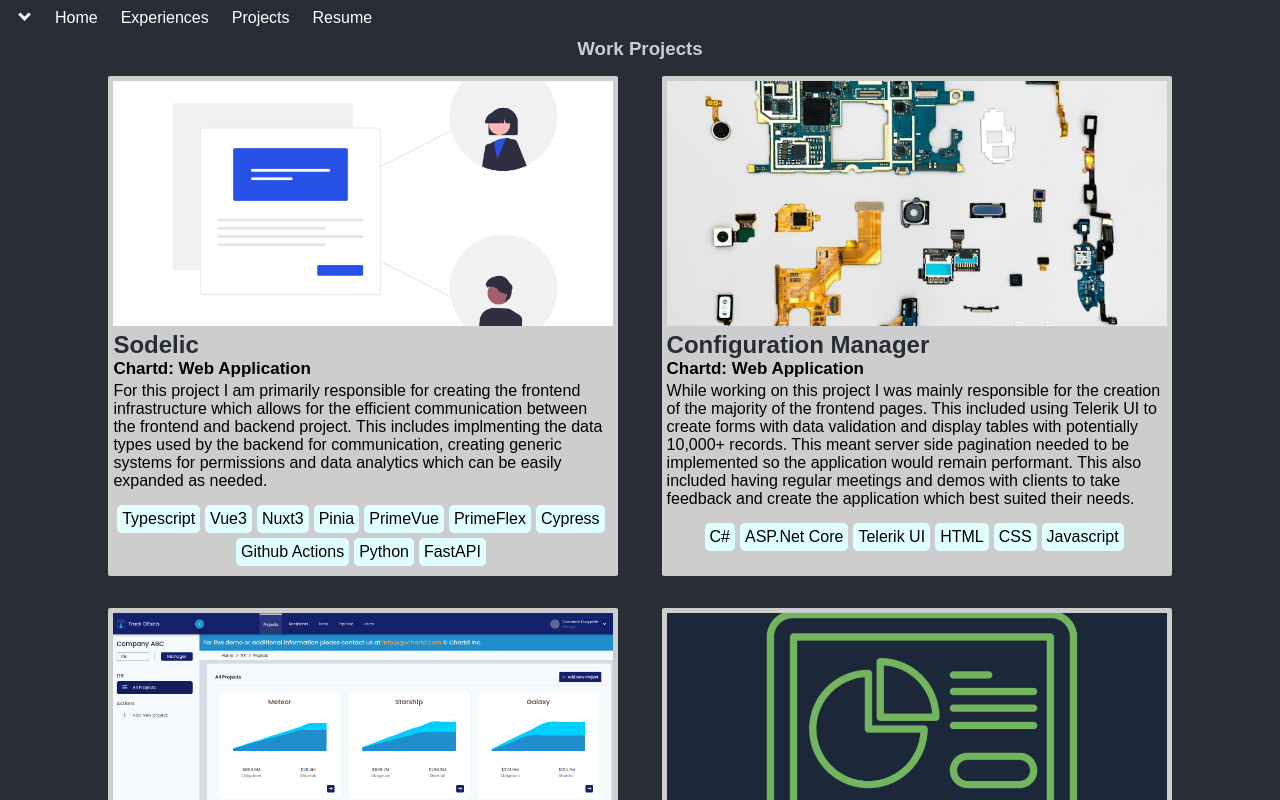
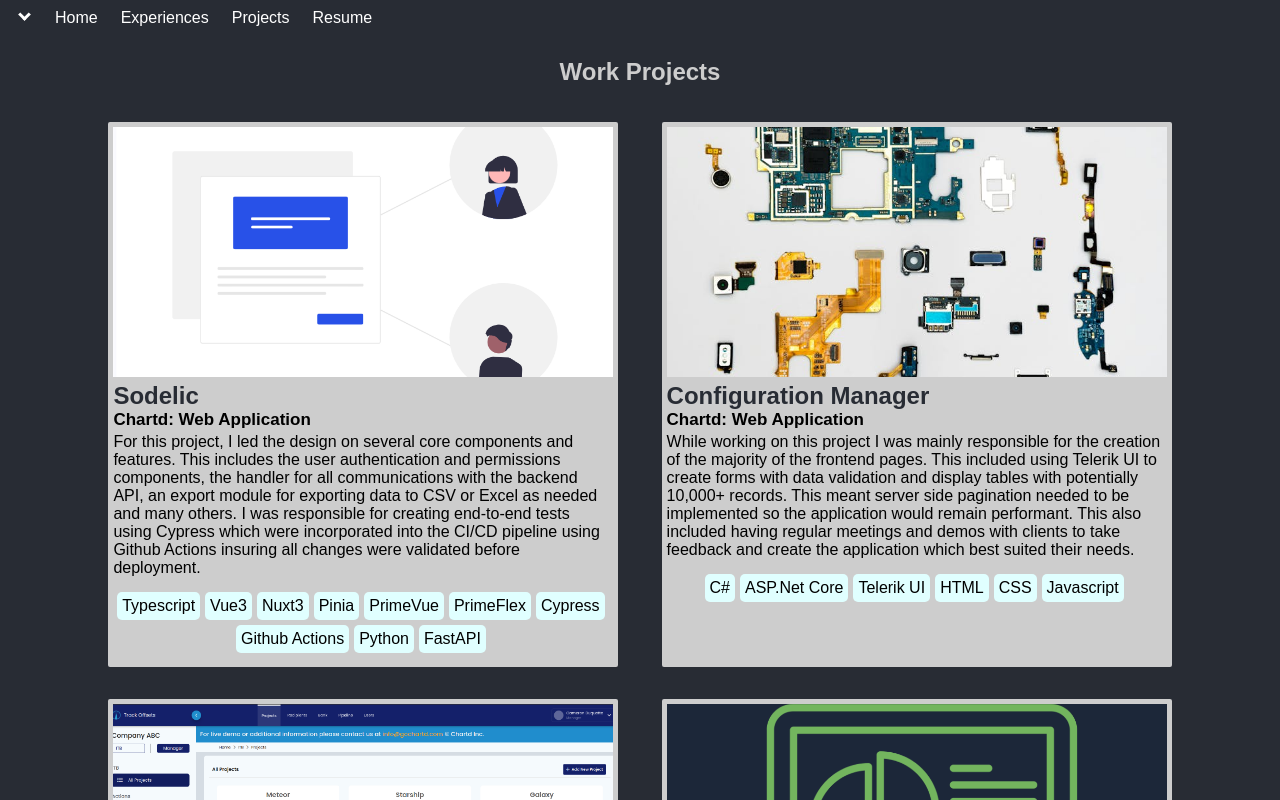
Before and after one commit to IainMcilveen/portfolio-v4, a Nuxt app: page /projects in a window 1280 px wide. Built offline with nearby package versions, Linux system fonts and the light colour scheme.

Commit message:
improvements

```diff
--- a/components/Project.vue
+++ b/components/Project.vue
@@ -8,16 +8,37 @@
     desc?: string;
     text: string;
     skills: string[];
+    big?: boolean;
 }
 
-defineProps<{
+const props = defineProps<{
     project: ProjectData;
 }>();
+
+const height = computed(() => {
+    if (props.project.big) {
+        return "535px";
+    } else {
+        return "450px";
+    }
+});
+
+const hoverHeight = computed(() => {
+    if (props.project.big) {
+        return "540px";
+    } else {
+        return "455px";
+    }
+});
 </script>
 
 <template>
     <div class="Project-Box">
-    <LinkableImage :img="project.img" :url="project.url ?? ''" />
+        <LinkableImage
+            :img="project.img"
+            :url="project.url ?? ''"
+            height="250px"
+        />
         <div class="Project-Title">
             <a v-if="project.url !== ''" :href="project.url"
                 ><h4>{{ project.title }}</h4></a
@@ -45,7 +66,7 @@
     transition: 300ms ease all;
 
     width: 500px;
-  height: 490px;
+    height: v-bind("height");
 
     background-color: $bgLight;
     border-radius: 2px;
@@ -104,7 +125,7 @@
 
 .Project-Box:hover {
     width: 505px;
-  height: 495px;
+    height: v-bind("hoverHeight");
     box-shadow: 0 5px 5px $bgMid;
 }
 
--- a/pages/experiences.vue
+++ b/pages/experiences.vue
@@ -13,7 +13,7 @@
         title: "Full Stack Developer",
         desc: "Chartd",
         time: "May 2023 - May 2025",
-    text: "As a Full Stack Developer I was responsible for working on a variety of a different project and technology stacks. I gained experience working with Typescript, SCSS, Vue 3, Nuxt 3, Cypress, FastAPI, ASP NET core with Blazor and MVC, Telerik UI,  SQL server, MongoDB and Github Actions for automated testing and deployment.",
+        text: "As a Full Stack Developer I contributed to a range of internal and client-facing projects, regularly meeting with clients to demo progress, gather feedback, and iteratively refine solutions to meet their requirements. I gained experience working with Typescript, SCSS, Vue 3, Nuxt 3, Cypress, FastAPI, ASP NET core with Blazor and MVC, Telerik UI,  SQL server, MongoDB and Github Actions for automated testing and deployment.",
         img: chartdimg,
         url: "https://gochartd.com/",
     },
@@ -21,7 +21,7 @@
         title: "Jr. Ocean Programmer",
         desc: "Pisces Research Project Management Inc.",
         time: "May 2022 - August 2022",
-    text: "As a Jr Ocean Programmer was responsible for doing full-stack web development in Django and Vue.js to make improvements and add a variety of new features to their internal reporting software. This included making use of Chart.js to create a dashboard which would visualize many different statistics based on responses to forms from users of the application.",
+        text: "As a Jr Ocean Programmer I was responsible for doing full-stack web development in Django and Vue.js to make improvements and add a variety of new features to their internal tools. This included making use of Chart.js to create a dashboard which would visualize many different statistics based on responses to forms from users of the application.",
         img: imgsesimg,
         url: "https://piscesrpm.com/",
     },
@@ -37,7 +37,7 @@
         title: "Junior Cloud Engineer",
         desc: "Innovapost",
         time: "May 2021 - August 2021",
-    text: "As a Junior Cloud Engineer I wrote scripts to automate and complete tasks in Azure, these tasks included creating several scripts which comprised the backup infrastructure which is used to backup and restore all of the resources in Azure in the event of an emergency. I also was responsible for creating visualizations in PowerBi regarding the security of the resources in Azure.",
+        text: "As a Junior Cloud Engineer I wrote scripts to automate and complete tasks in Azure, these tasks included creating several scripts which comprised the backup infrastructure which is used to backup and restore all of the resources and their configurations in Azure Resource Manager in the event of an emergency. I also was responsible for creating visualizations in PowerBi regarding the security of the resources in Azure.",
         img: innovaimg,
         url: "https://innovapost.com/",
     },
--- a/pages/index.vue
+++ b/pages/index.vue
@@ -11,14 +11,15 @@
                     <h1>Iain Mcilveen</h1>
                     <hr />
                     <p>
-            Hello there! I am a software developer based out of Halifax, Canada.
-            I have 4+ years experience working in various development roles and
-            have a Computer Science degree from
+                        Hello there! I am a software developer based out of
+                        Halifax, Canada. I have 3+ years experience working in
+                        various development roles and have a Computer Science
+                        degree from
                         <a href="https://carleton.ca/">Carleton University.</a>
                     </p>
                     <p>
-            I am passionate about all things computer science and enjoy learning
-            new things.
+                        I am passionate about all things computer science and
+                        enjoy learning new things.
                     </p>
                 </div>
                 <div class="resume">
@@ -27,7 +28,8 @@
                         >Resume</a
                     >
                     <a href="https://github.com/IainMcilveen">GitHub</a>
-          <a href="https://www.linkedin.com/in/iain-mcilveen-64b14a185/"
+                    <a
+                        href="https://www.linkedin.com/in/iain-mcilveen-64b14a185/"
                         >Linkedin</a
                     >
                     <a href="mailto:IainMcilveen@outlook.com">Email</a>
--- a/pages/projects.vue
+++ b/pages/projects.vue
@@ -20,7 +20,7 @@
         img: sodelic,
         title: "Sodelic",
         desc: "Chartd: Web Application",
-    text: "For this project I am primarily responsible for creating the frontend infrastructure which allows for the efficient communication between the frontend and backend project. This includes implmenting the data types used by the backend for communication, creating generic systems for permissions and data analytics which can be easily expanded as needed.",
+        text: "For this project, I led the design on several core components and features. This includes the user authentication and permissions components, the handler for all communications with the backend API, an export module for exporting data to CSV or Excel as needed and many others. I was responsible for creating end-to-end tests using Cypress which were incorporated into the CI/CD pipeline using Github Actions insuring all changes were validated before deployment.",
         skills: [
             "Typescript",
             "Vue3",
@@ -33,13 +33,22 @@
             "Python",
             "FastAPI",
         ],
+        big: true,
     },
     {
         img: confmgr,
         title: "Configuration Manager",
         desc: "Chartd: Web Application",
         text: "While working on this project I was mainly responsible for the creation of the majority of the frontend pages. This included using Telerik UI to create forms with data validation and display tables with potentially 10,000+ records. This meant server side pagination needed to be implemented so the application would remain performant. This also included having regular meetings and demos with clients to take feedback and create the application which best suited their needs.",
-    skills: ["C#", "ASP.Net Core", "Telerik UI", "HTML", "CSS", "Javascript"],
+        skills: [
+            "C#",
+            "ASP.Net Core",
+            "Telerik UI",
+            "HTML",
+            "CSS",
+            "Javascript",
+        ],
+        big: true,
     },
     {
         url: "https://trackoffsets.com/",
@@ -57,6 +66,7 @@
             "MongoDB",
             "Cognito",
         ],
+        big: true,
     },
     {
         img: tacklebox,
@@ -64,6 +74,7 @@
         desc: "Pisces Research Project Management Inc: Web Application",
         text: "While working on this project I was mainly responsible for adding features to the existing backend Django project as well as creating associated pages in a frontend Vue application to support them. This included creating various models to store in the MongoDB database and creating serializers so that a RestAPI could be created allowing for interactions between the new Vue pages I created and the backend.",
         skills: ["Vue", "Django", "Python", "MongoDB"],
+        big: true,
     },
 ];
 
@@ -146,7 +157,7 @@
 <template>
     <div class="Projects">
         <div class="Section-Description">
-      <h3>Work Projects</h3>
+            <h2>Work Projects</h2>
         </div>
         <div class="Projects-Container">
             <Project
@@ -156,7 +167,7 @@
             />
         </div>
         <div class="Section-Description">
-      <h3>Personal Projects</h3>
+            <h2>Personal Projects</h2>
         </div>
         <div class="Projects-Container">
             <Project
```
Lines whose indentation alone changed are shown as unchanged.
